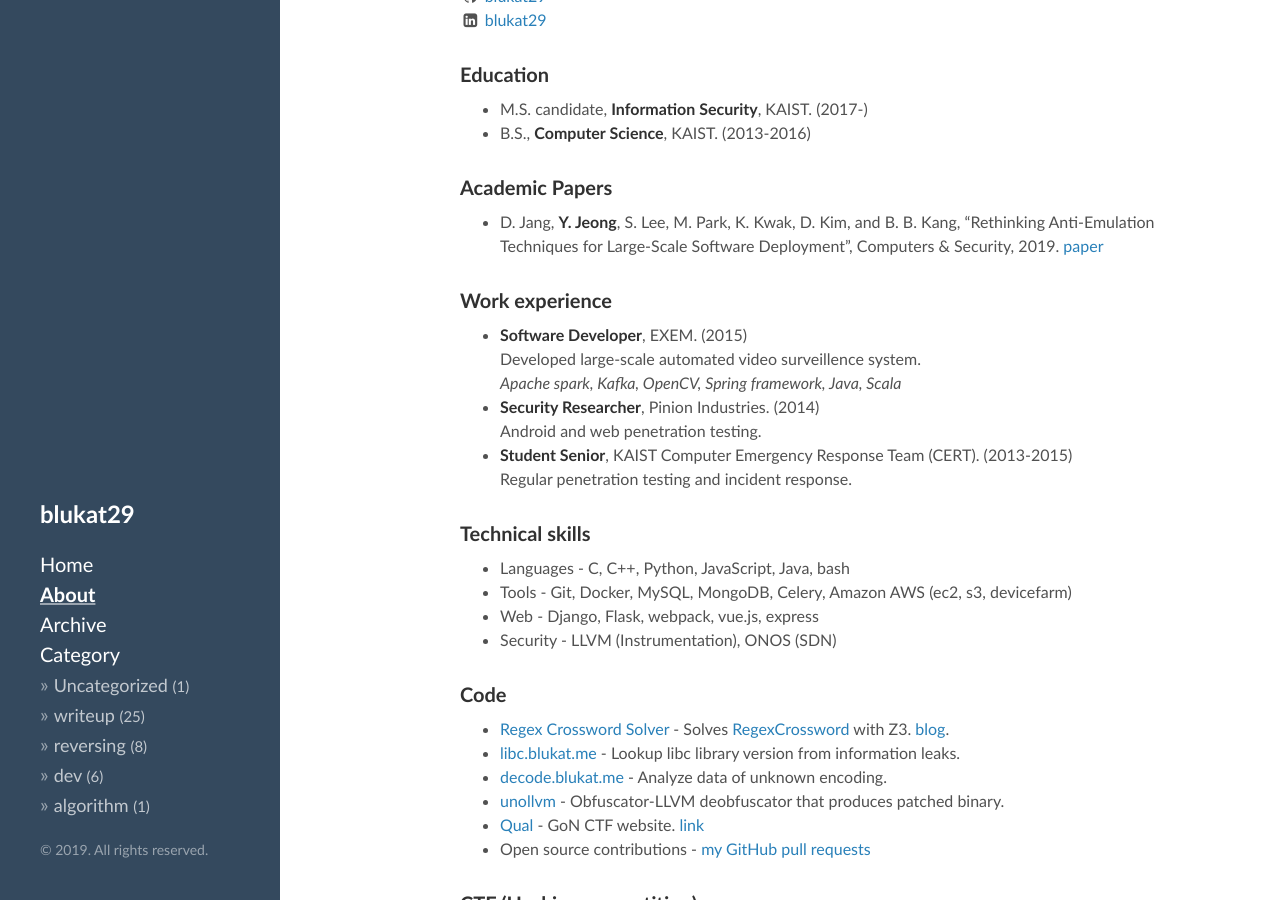
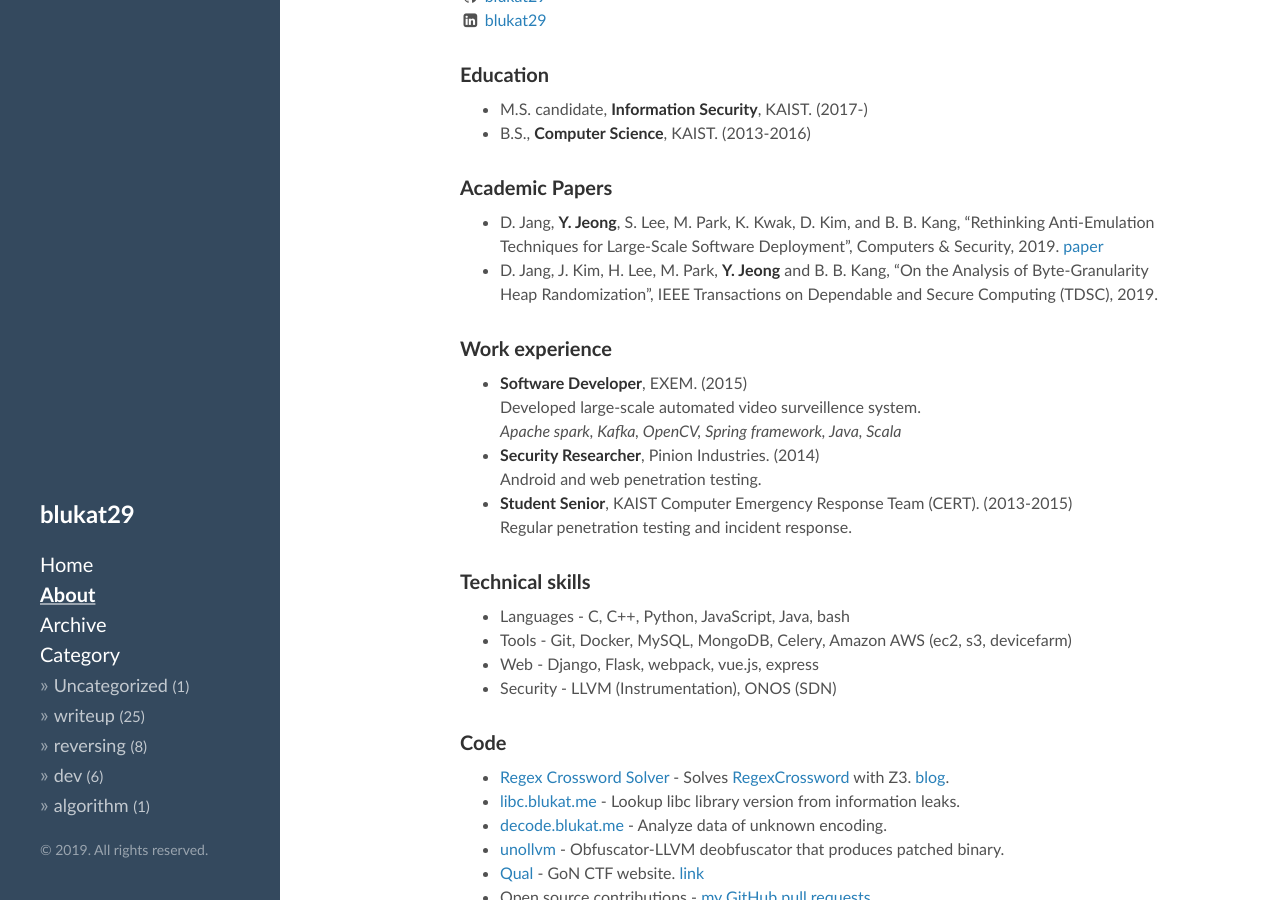
Before and after one commit to blukat29/blukat29.github.io, a Jekyll site: the page built from about.md, in a window 1280 px wide and 900 px high, scrolled down 336 px. Built offline with Jekyll 4.4.1, drawn with Linux system fonts in a browser that asks for light colours.

Commit message:
Update about.md

```diff
--- a/about.md
+++ b/about.md
@@ -26,6 +26,7 @@ Interested in Software Engineering, Security, Reverse engineering.
 ### Academic Papers
 
 - D. Jang, **Y. Jeong**, S. Lee, M. Park, K. Kwak, D. Kim, and B. B. Kang, "Rethinking Anti-Emulation Techniques for Large-Scale Software Deployment", Computers & Security, 2019. [paper](https://www.sciencedirect.com/science/article/pii/S0167404818310216)
+- D. Jang, J. Kim, H. Lee, M. Park, **Y. Jeong** and B. B. Kang, "On the Analysis of Byte-Granularity Heap Randomization", IEEE Transactions on Dependable and Secure Computing (TDSC), 2019.
 
 ### Work experience
 
```
